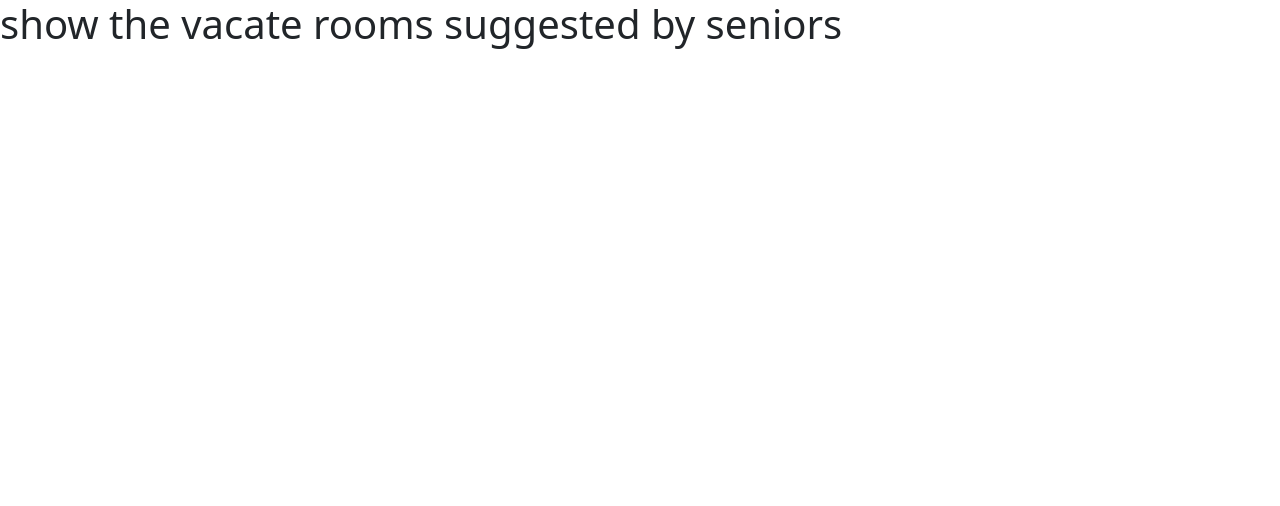
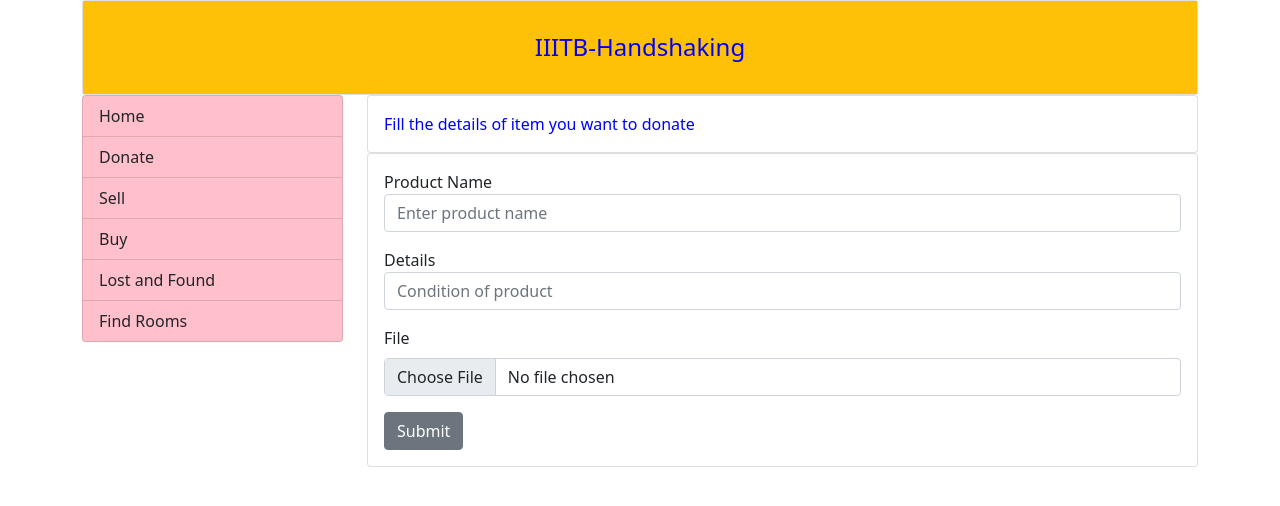
Before and after one commit to pragyak26/IIITB_Handshaking, a React (Create React App) app: page /donate in a window 1280 px wide. Shown: the top 506 px of the page. Built offline with nearby package versions, Linux system fonts and the light colour scheme.

Commit message:
14th commit

```diff
--- a/package.json
+++ b/package.json
@@ -3,8 +3,11 @@
   "version": "0.1.0",
   "private": true,
   "dependencies": {
+    "@emotion/react": "^11.9.0",
+    "@emotion/styled": "^11.8.1",
     "@material-ui/core": "^4.12.4",
     "@material-ui/icons": "^4.11.3",
+    "@mui/material": "^5.6.1",
     "@testing-library/jest-dom": "^5.16.2",
     "@testing-library/react": "^12.1.4",
     "@testing-library/user-event": "^13.5.0",
@@ -14,6 +17,7 @@
     "react-dom": "^17.0.2",
     "react-router-dom": "^6.2.2",
     "react-scripts": "5.0.0",
+    "react-toastify": "^8.2.0",
     "reactstrap": "^9.0.1",
     "web-vitals": "^2.1.4"
   },
--- a/src/App.js
+++ b/src/App.js
@@ -34,8 +34,8 @@ function App() {
 
         <Row>
         <Col md={3}>
-          {/* <StudentHomePage/> */}
-
+          <StudentHomePage/>
+            {/* <Login /> */}
           </Col>
 
 
@@ -58,9 +58,7 @@ function App() {
   </Col>
 
 
-      {/* <Col md={8}>
 
-      </Col> */}
         </Row>
 
 
--- a/src/Donate.js
+++ b/src/Donate.js
@@ -4,7 +4,31 @@ import { FormGroup } from 'reactstrap';
 import { Label } from 'reactstrap';
 import {Card,CardBody} from 'reactstrap';
 import { Button } from 'reactstrap';
+import { useState } from 'react';
+import axios from "axios";
 function Donate(){
+
+  const [userdata,setuser]=useState({});
+  const handleform_donate=(e)=>{
+    console.log(userdata);
+    postdatatoserver(userdata);
+    e.preventDefault();
+  };
+  //creating fun to post data on server
+  const postdatatoserver=(data)=>{
+    axios.post('${base_url}/.......' ,data).then(
+      (response)=>{
+          console.log(response);
+          console.log("success");
+      },
+      (error)=>{
+          console.log(error);
+          console.log("error");
+      }
+    )
+  };
+
+
 return(<div>
   <Container/>
   <Card>
@@ -19,44 +43,39 @@ return(<div>
 <Card>
   <CardBody>
 
-  <Form>
+  <Form onSubmit={handleform_donate}>
   <FormGroup>
-    <Label for="exampleEmail">
+
      Product Name
-    </Label>
+
     <Input
-      id="exampleEmail"
-      name="email"
-      placeholder="with a placeholder"
-      type="email"
-    />
-  </FormGroup>
-  <FormGroup>
-    <Label for="examplePassword">
-      Details
-    </Label>
-    <Input
-      id="examplePassword"
-      name="password"
-      placeholder="Condition of product"
+      id="product"
+      name="product"
+      placeholder="Enter product name"
       type="text"
+      onChange={(e)=>{
+        setuser({...userdata,productname: e.target.value})
+      }}
     />
   </FormGroup>
   <FormGroup>
 
+      Details
 
+    <Input
+      id="detail"
+      name="detail"
+      placeholder="Condition of product"
+      type="text"
+      onChange={(e)=>{
+        setuser({...userdata,details: e.target.value})
+      }}
+    />
   </FormGroup>
 
-  <FormGroup>
-    <Label for="exampleText">
-      Image
-    </Label>
-    <Input
-      id="exampleText"
-      name="text"
-      type="textarea"
-    />
-  </FormGroup>
+
+
+
   <FormGroup>
     <Label for="exampleFile">
       File
@@ -65,6 +84,9 @@ return(<div>
       id="exampleFile"
       name="file"
       type="file"
+      onChange={(e)=>{
+        setuser({...userdata,image: e.target.value})
+      }}
     />
 
 
--- a/src/FindRooms.js
+++ b/src/FindRooms.js
@@ -1,6 +1,9 @@
 import axios from 'axios';
-import React, { useEffect } from 'react';
+import { Toast } from 'bootstrap';
+import React, { useEffect, useState } from 'react';
 import base_url from './api/bootapi';
+import { toast } from 'react-toastify';
+import Room from './Room';
 function FindRooms(){
 
 
@@ -12,12 +15,17 @@ function FindRooms(){
      },[])
 
 
+     const [rooms,setroomsDetails]=useState([
 
+     ]);
     //function to get available rooms from server
     const getAllRoomsFromServer=()=>{
-            axios.get(`${base_url}\findrooms`).then(
+            axios.get('http://c726-103-156-19-229.ngrok.io/getRooms').then(
                 (response)=>{
                         console.log(response);
+                        toast.success("rooms");
+                        setroomsDetails(response.data);
+
                 },
                 (error)=>{
                         console.log(error);
@@ -27,8 +35,13 @@ function FindRooms(){
     return(
         <div>
                 <h1>show the vacate rooms suggested by seniors</h1>
+                {
+                        rooms.length>0
+                        ? rooms.map((item)=><Room room={item} />)
+                        :"No rooms"}
+
         </div>
     )
-};
+        };
 
 export default FindRooms;
--- a/src/Login.js
+++ b/src/Login.js
@@ -36,6 +36,9 @@ const postdatatoserver=(data)=>{
     (response)=>{
         console.log(response);
         console.log("success");
+        if(response=="200"){
+
+        }
     },
     (error)=>{
         console.log(error);
--- /dev/null
+++ b/src/Room.js
@@ -0,0 +1,32 @@
+import React from 'react';
+import {
+    Card,
+    CardBody,
+    CardTitle,
+    CardSubtitle,
+    CardText,
+    CardFooter,
+    Container,
+    Button,
+} from "reactstrap";
+
+const Room = ({room}) => {
+  return (
+    <div>
+        <Card className='text-center' >
+            <CardBody>
+                <CardSubtitle className='font-weight-bold'>{room.roomIdx}</CardSubtitle>
+                <CardSubtitle className='font-weight-bold'>{room.address}</CardSubtitle>
+                <CardSubtitle className='font-weight-bold'>{room.cost}</CardSubtitle>
+
+                {/* <Container>
+                    <Button color='danger'>Delete</Button>
+                    <Button color='warning' className='ml-3'>Update</Button>
+                </Container> */}
+            </CardBody>
+        </Card>
+    </div>
+  )
+}
+
+export default Room;
--- a/src/StudentHomePage.js
+++ b/src/StudentHomePage.js
@@ -13,19 +13,19 @@ function StudentHomePage()
 {return (<div>
 <Container/>
 
-<Row>
-  <Card>
+{/* <Row> */}
+  {/* <Card>
     <CardBody className='bg-warning'>
     <h3 className="text-center my-3">
       Student Page{' '}
     </h3>
     </CardBody>
-  </Card>
+  </Card> */}
 
 
     {/* menu */}
 
-      <Col md={3}>
+      {/* <Col md={3}> */}
 
       <ListGroup >
     <ListGroupItem
@@ -81,25 +81,13 @@ function StudentHomePage()
 
 
 
-      </Col>
+      {/* </Col> */}
 
 
 
 
-{/* <BrowserRouter>
-<Col md={9}>
-<Routes>
-  <Route path="/home" element={<Home />} />
-  <Route path="/donate" element={<Donate />} />
-  <Route path="/findRooms" element={<FindRooms />} />
-  <Route path="/sell" element={<Sell />} />
-  <Route path="/lostandfound" element={<Lostandfound />} />
 
-  </Routes>
-  </Col>
-
-</BrowserRouter> */}
-</Row>
+{/* </Row> */}
 
 
 
--- a/src/index.js
+++ b/src/index.js
@@ -9,22 +9,18 @@ import FindRooms from './FindRooms';
 
 
 
+
 ReactDOM.render(
   <React.StrictMode>
-    {/* <App /> */}
+    <App />
 
-
+   {/* <Login /> */}
     {/* <Signup /> */}
     {/* <AlumniHomePage/> */}
     {/* <StudentHomePage/> */}
-    <FindRooms />
+    {/* <FindRooms /> */}
 
-    {/* <BrowserRouter>
-<Routes>
-<Route path="" element={<Signup />} />
-<Route path="/login" element={<Login />} />
-</Routes>
-</BrowserRouter> */}
+
 
   </React.StrictMode>,
   document.getElementById('root')
```
Also changed, not shown: 1 other file (tests, documents, lock files or other folders).
